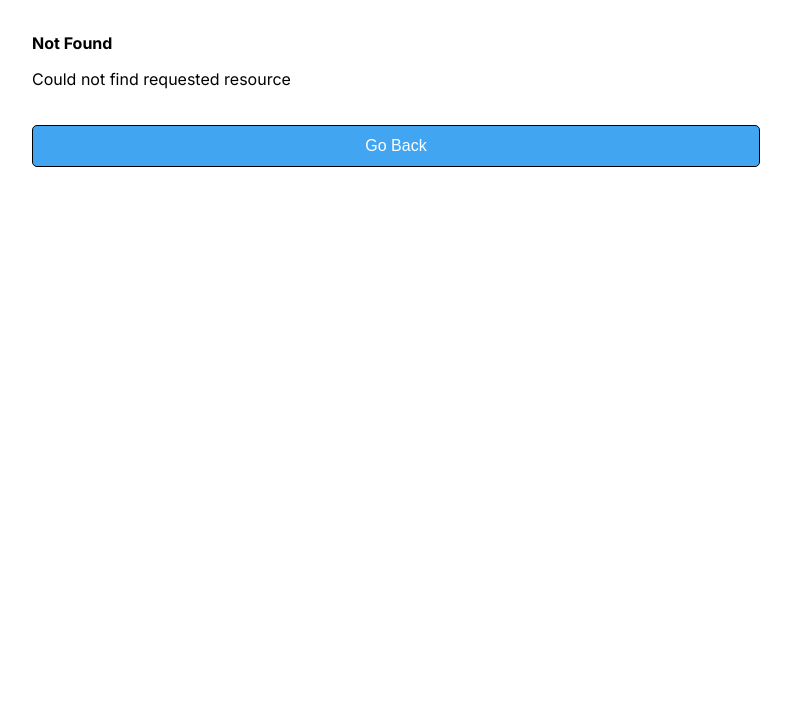
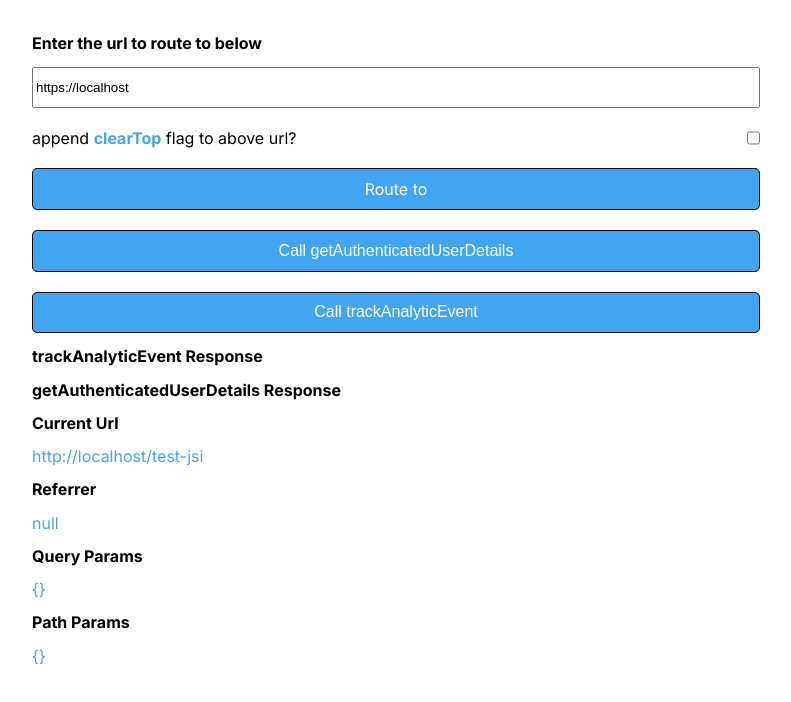
Before and after one commit to vishal-tiket/central-router, a Next.js app: page /test-jsi in a window 1280 px wide. Before the commit this address had no page. Shown: the top 702 px of the page, without its empty margins (244-1035 px from the left). Built offline with nearby package versions, Linux system fonts and the light colour scheme.

Commit message:
fix: add test jsi path

```diff
--- /dev/null
+++ b/src/app/test-jsi/page.js
@@ -0,0 +1,8 @@
+import { headers } from "next/headers";
+import { CentralRouter } from "../../../component/CentralRouter";
+
+export default function TestJSI() {
+  const headersList = headers();
+  const referrer = headersList.get("referer");
+  return <CentralRouter referrerHeader={referrer} callJSI={true} />;
+}
--- a/src/middleware.js
+++ b/src/middleware.js
@@ -7,7 +7,8 @@ export function middleware(request) {
 
   if (
     pathname === "/apple-app-site-association" ||
-    pathname === "/storage/index.html"
+    pathname === "/storage/index.html" ||
+    pathname === "/test-jsi"
   ) {
     const response = NextResponse.next();
 
```
